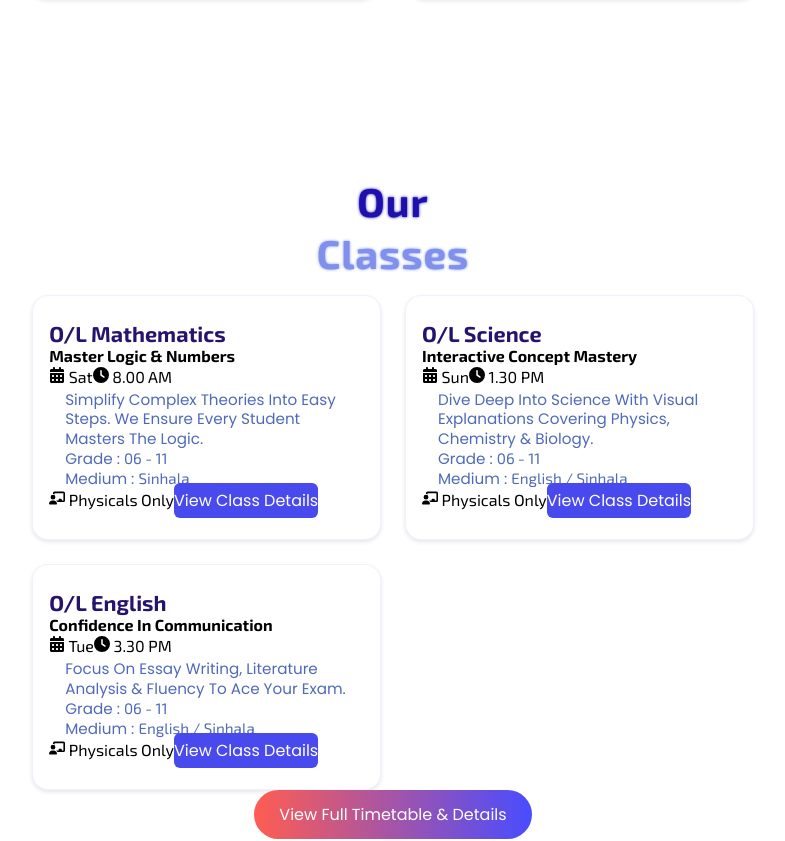
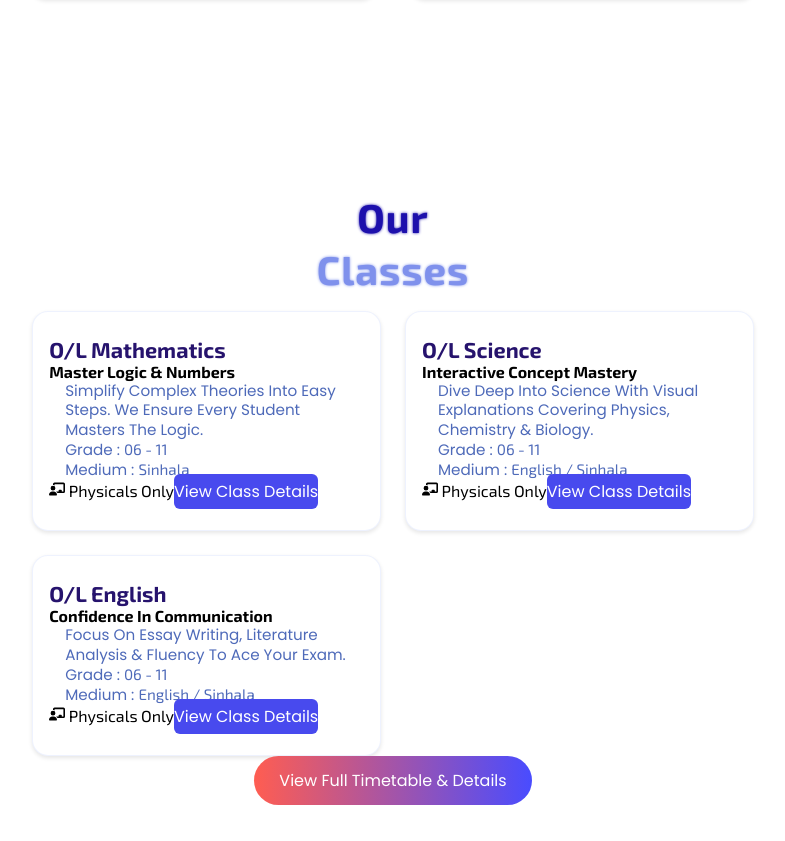
Before and after one commit to lakshan-beast/Educa-OL-Learning-Platform, a React (Vite) app: page / in a window 1280 px wide. Shown: the part 2460-3301 px from the top of the page, without its empty margins (247-1032 px from the left). Built offline with nearby package versions, Linux system fonts and the light colour scheme.

Commit message:
Refactor Classes component: comment out unused imports and time properties for clarity

```diff
--- a/src/sections/Classes.jsx
+++ b/src/sections/Classes.jsx
@@ -89,7 +89,8 @@
 
 // import React from 'react';
 import { Link } from "react-router-dom";
-import { FaChalkboardUser, FaCalendarDays, FaClock } from "react-icons/fa6";
+// import { FaChalkboardUser, FaCalendarDays } from "react-icons/fa6";
+import { FaChalkboardUser } from "react-icons/fa6";
 
 const Classes = () => {
   const classData = [
@@ -101,7 +102,7 @@ const Classes = () => {
         "Simplify complex theories into easy steps. We ensure every student masters the logic.",
       grade: "06 - 11",
       medium: "Sinhala",
-      time: "Sat: 8.00 AM", // ටයිම් ටේබල් එක මෙතනට දැම්මා
+      // time: "Sat: 8.00 AM", // ටයිම් ටේබල් එක මෙතනට දැම්මා
       // image: "/assets/maths-class.webp",
     },
     {
@@ -112,7 +113,7 @@ const Classes = () => {
         "Dive deep into Science with visual explanations covering Physics, Chemistry & Biology.",
       grade: "06 - 11",
       medium: "English / Sinhala",
-      time: "Sun: 1.30 PM",
+      // time: "Sun: 1.30 PM",
       // image: "/assets/science-class.webp",
     },
     {
@@ -123,18 +124,19 @@ const Classes = () => {
         "Focus on essay writing, literature analysis & fluency to ace your exam.",
       grade: "06 - 11",
       medium: "English / Sinhala",
-      time: "Tue: 3.30 PM",
+      // time: "Tue: 3.30 PM",
       // image: "/assets/english-class.webp",
     },
   ];
 
   return (
-    <section className="classes-section parts" id="classes">
+    // <section className="classes-section parts" id="classes">
+    <section className="parts" id="classes">
+      <h2>
+        our <span>classes</span>
+      </h2>
+
       <div className="class-container">
-        <h2>
-          our <span>classes</span>
-        </h2>
-
         <div className="classes-grid">
           {classData.map((item, index) => (
             <div className="classes-card card" key={index} data-aos="fade-up">
@@ -146,13 +148,13 @@ const Classes = () => {
                 <h4>{item.subtitle}</h4>
 
                 <div className="quick-schedule">
-                  <span>
+                  {/* <span>
                     <FaCalendarDays /> {item.time.split(":")[0]}
-                  </span>
-                  <span>
+                  </span> */}
+                  {/* <span>
                     <FaClock /> {item.time.split(" ")[1]}{" "}
                     {item.time.split(" ")[2]}
-                  </span>
+                  </span> */}
                 </div>
 
                 <p>{item.description}</p>
```
